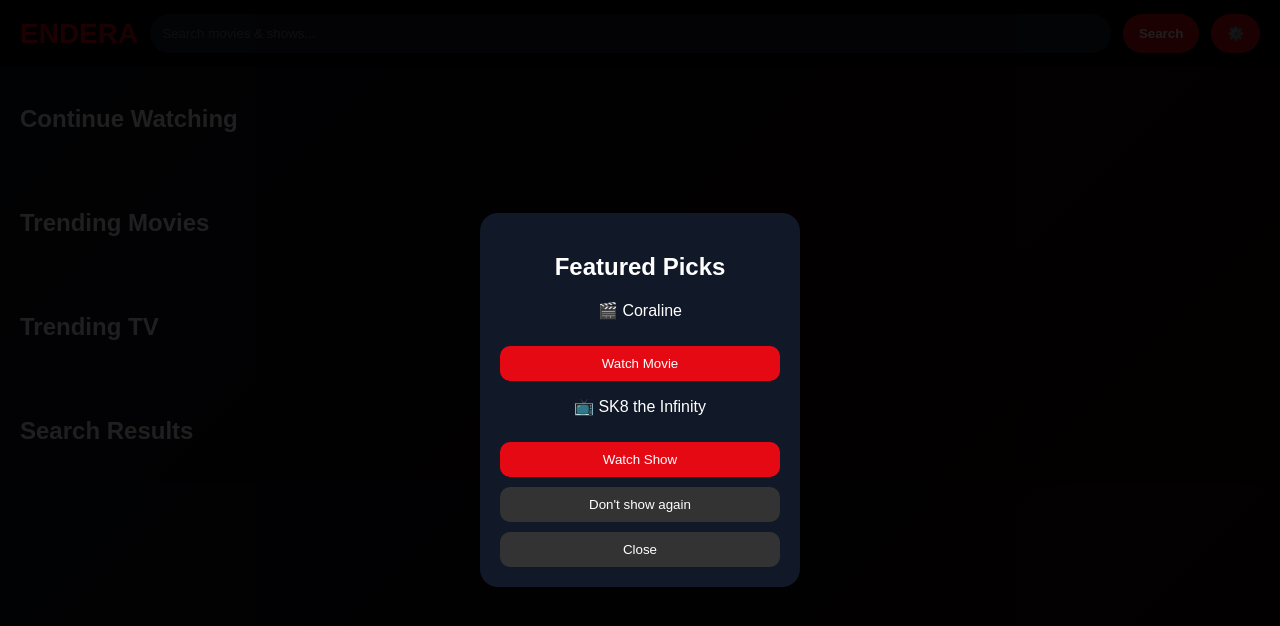
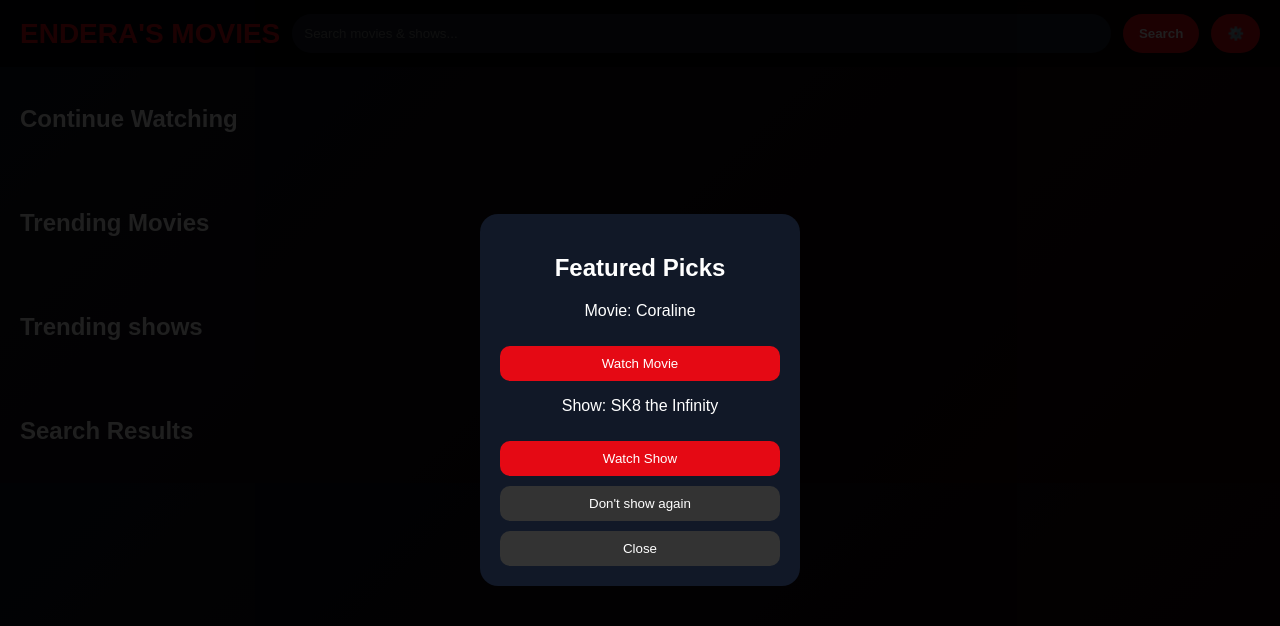
Before and after one commit to eenderaa/eenderaa.github.io, a plain HTML site: page index.html in a window 1280 px wide. Drawn offline with Linux system fonts and the light colour scheme; no server answers.

Commit message:
Update movie and show labels in index.html

```diff
--- a/index.html
+++ b/index.html
@@ -256,7 +256,7 @@ iframe{
 
     <h2>Featured Picks</h2>
 
-    <p>🎬 Coraline</p>
+    <p>Movie: Coraline</p>
 
     <button
       class="primary"
@@ -264,7 +264,7 @@ iframe{
       Watch Movie
     </button>
 
-    <p>📺 SK8 the Infinity</p>
+    <p>Show: SK8 the Infinity</p>
 
     <button
       class="primary"
@@ -294,8 +294,8 @@ iframe{
 
   <h3>Themes</h3>
 
-  <button onclick="theme('red')">Netflix Red</button>
-  <button onclick="theme('blue')">Ocean Blue</button>
+  <button onclick="theme('red')">Red</button>
+  <button onclick="theme('blue')">Blue</button>
   <button onclick="theme('purple')">Purple</button>
   <button onclick="theme('green')">Green</button>
 
@@ -306,7 +306,7 @@ iframe{
 <header>
 
   <div class="logo">
-    ENDERA
+    ENDERA'S MOVIES
   </div>
 
   <input
@@ -339,7 +339,7 @@ iframe{
 </div>
 
 <div class="row">
-  <h2>Trending TV</h2>
+  <h2>Trending shows</h2>
   <div class="scroll" id="tv"></div>
 </div>
 
```
